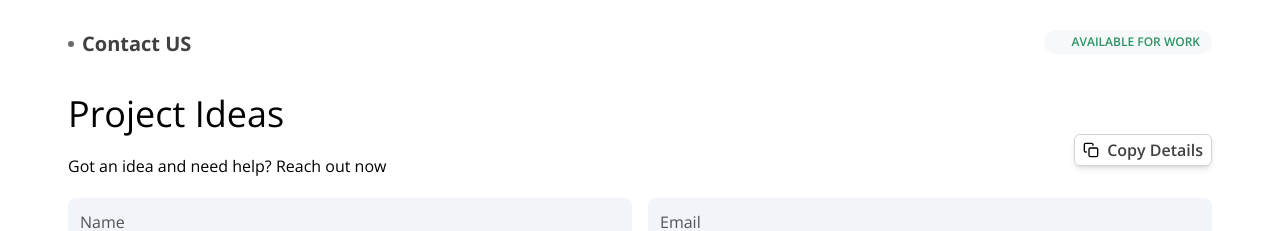
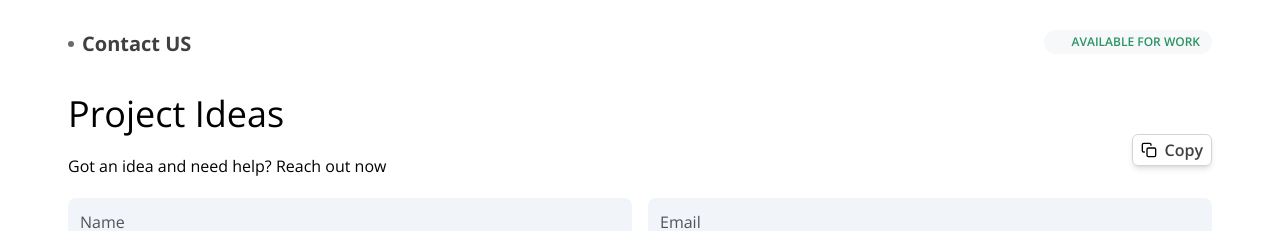
Before and after one commit to YatinDevs/QuizzaLanding, a React (Vite) app: page / in a window 1280 px wide. Shown: the part 1740-1971 px from the top of the page. Built offline with nearby package versions, Linux system fonts and the light colour scheme.

Commit message:
landing page basic

```diff
--- a/src/pages/Home/ContactUs/ContactUs.jsx
+++ b/src/pages/Home/ContactUs/ContactUs.jsx
@@ -39,9 +39,7 @@ function ContactUs() {
               >
                 <div className="border-neutral-300   shadow-md mb-4 border  w-fit h-8 px-2 rounded-md flex items-center gap-x-2 ">
                   <FiCopy className="" />
-                  <span className="text-neutral-700 dark:text-white  font-semibold">
-                    Copy Details
-                  </span>
+                  <span className="text-neutral-700  font-semibold ">Copy</span>
                 </div>
               </Link>
             </div>
```
